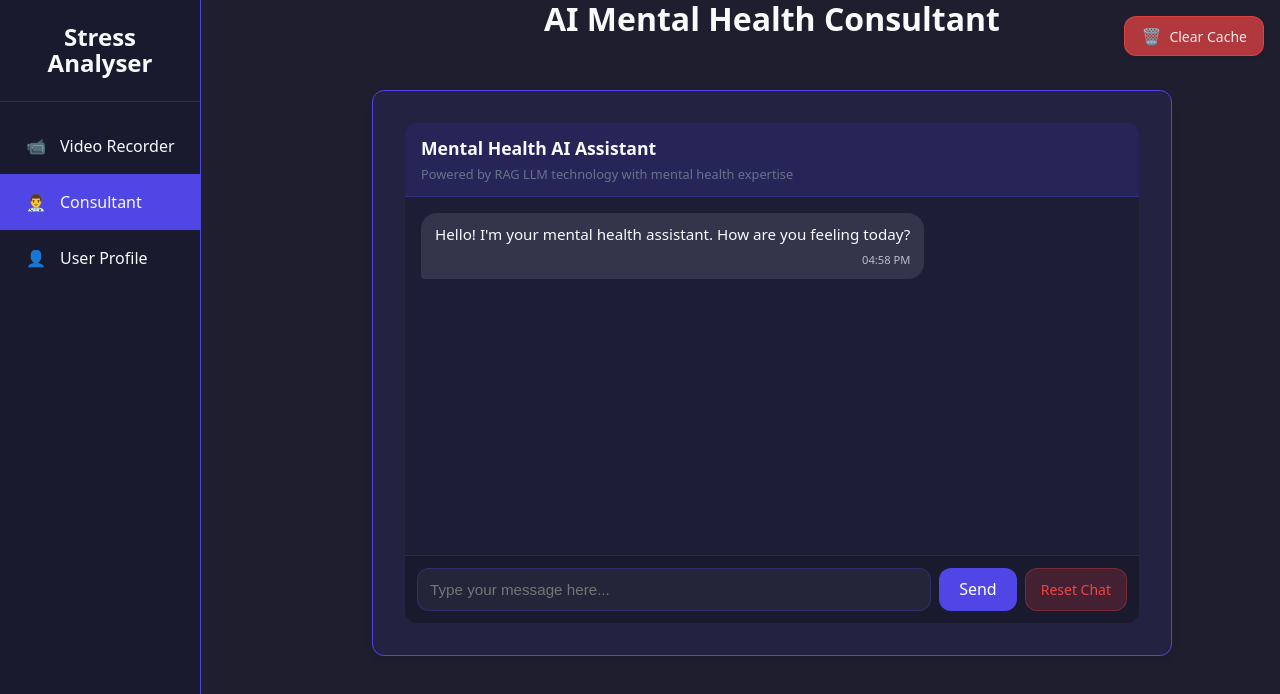
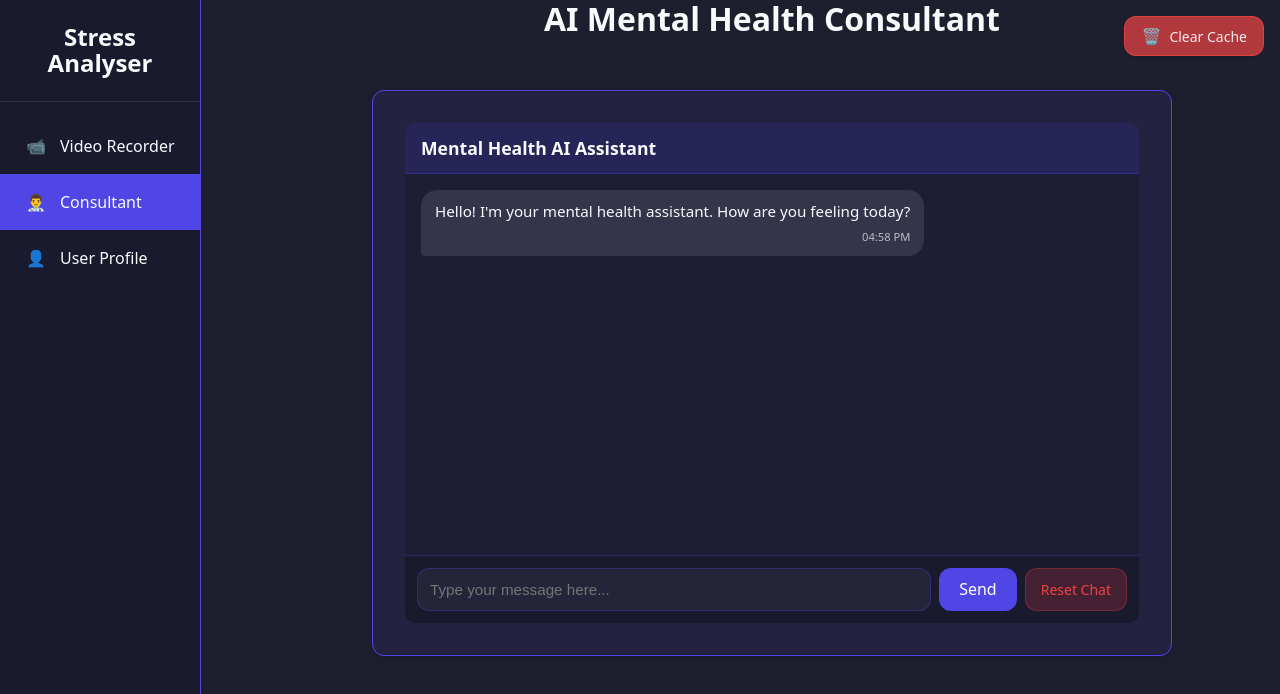
Before and after one commit to chukahang/FYP, a React (Vite) app: page /consultant in a window 1280 px wide. Both pictures are taken after a click on the button "Start Consultant". Shown: the top 694 px of the page. Built offline with nearby package versions, Linux system fonts and the light colour scheme.

Commit message:
update chatroom ui

```diff
--- a/src/components/ChatInterface.jsx
+++ b/src/components/ChatInterface.jsx
@@ -110,9 +110,6 @@ const ChatInterface = ({ videoReport, personalInfo, isInitialized }) => {
         <div className="chat-container">
             <div className="chat-header">
                 <h3>Mental Health AI Assistant</h3>
-                <p className="chat-subtitle">
-                    Powered by RAG LLM technology with mental health expertise
-                </p>
             </div>
 
             <div className="messages-container">
```
